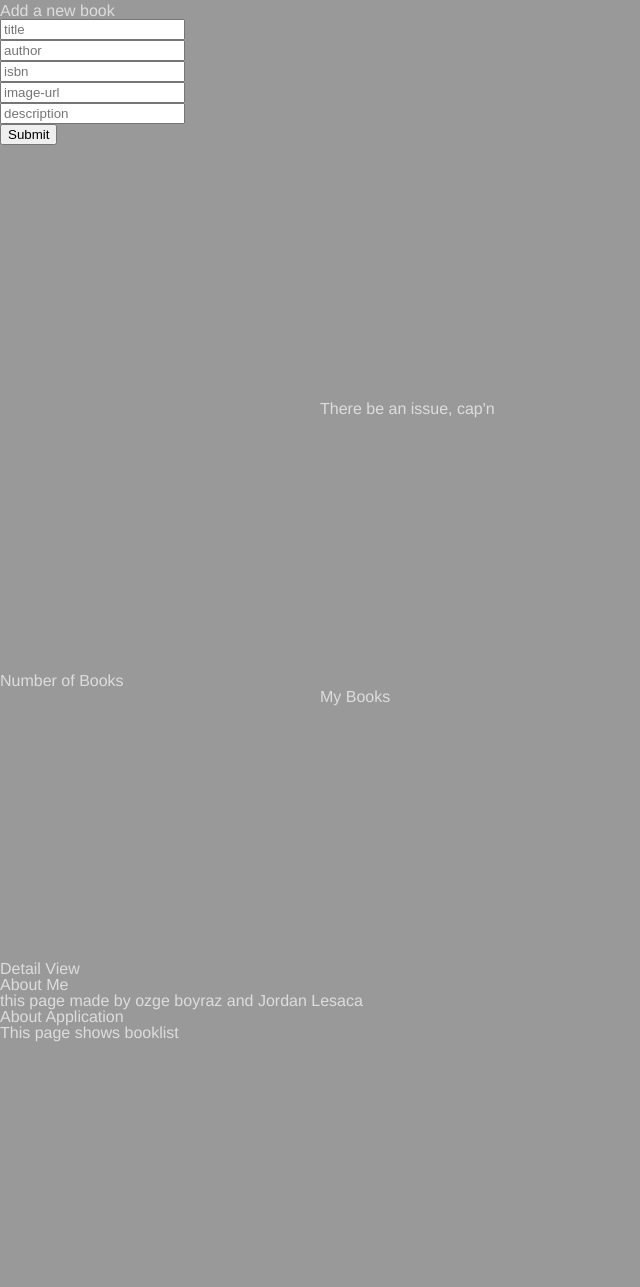
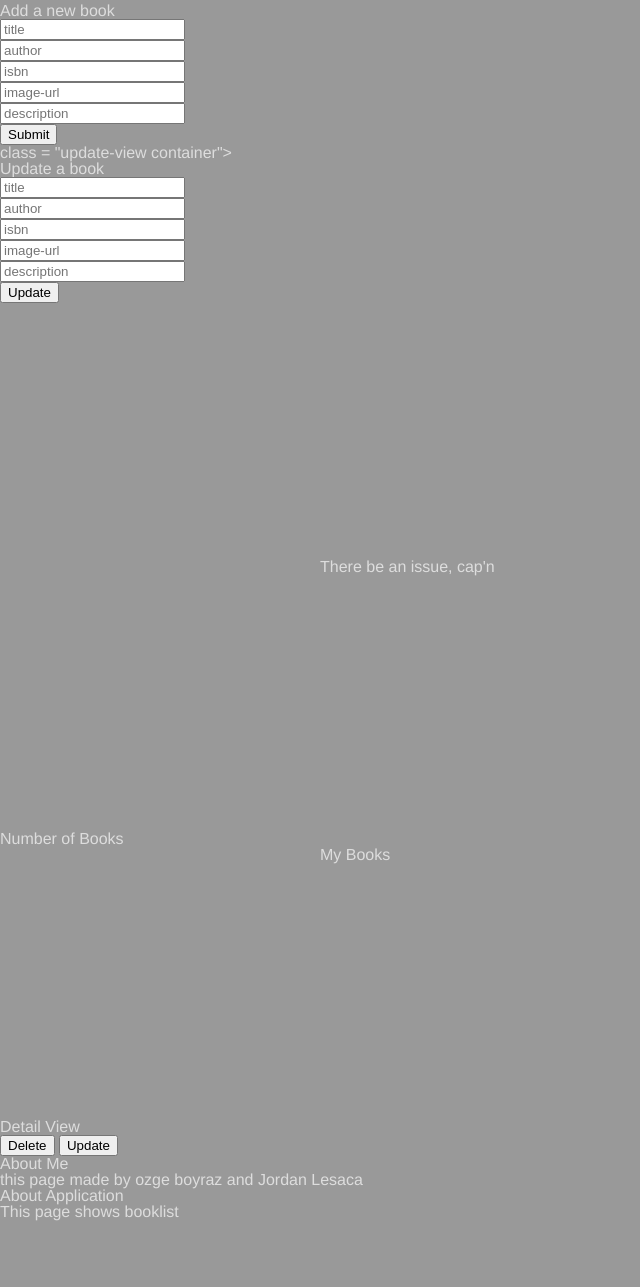
Before and after one commit to Mrsozg/books-app-client, a website: page index.html in a window 1280 px wide. Shown: the part 699-1986 px from the top of the page, without its empty margins (0-640 px from the left). Before the commit the page ends 1807 px from the top, so only its background shows below. Drawn offline with nearby package versions, Linux system fonts and the light colour scheme; a script that the page names is missing.

Commit message:
lab13 user story 1 is done added update, delete button and update form to index.html

```diff
--- a/index.html
+++ b/index.html
@@ -72,6 +72,18 @@
           <button type="submit" id="add-book">Submit</button>
       </form>
     </section>
+    <section> class = "update-view container">
+        <h1>Update a  book</h1>
+        <form action="/" id="update-book" method="post">
+            <input placeholder="title" name="title"  type="text" required></br>
+            <input placeholder="author" name="author"  type="text" required></br>
+            <input placeholder="isbn" name="isbn" type="text" required></br>
+            <input placeholder="image-url" name ="image_url"  type="url" required></br>
+            <input placeholder="description" name="description" type="text" required></br>
+            <button type="submit" id="add-book">Update</button>
+        </form>
+      </section>
+
     <section class="error-view container">
       <h2 class="view-title">There be an issue, cap'n</h2>
       <section id="error-message"></section>
@@ -88,6 +100,8 @@
     <section class="detail-view container">
       <h2>Detail View</h2>
       <section id="detail-desc"></section>
+      <button type="submit"  data-id={{book_id}} id="delete">Delete</button>
+      <button type="submit"  data-id={{book_id}} id="update">Update</button>
     </section>
 
     <div class="about-view ">
```
